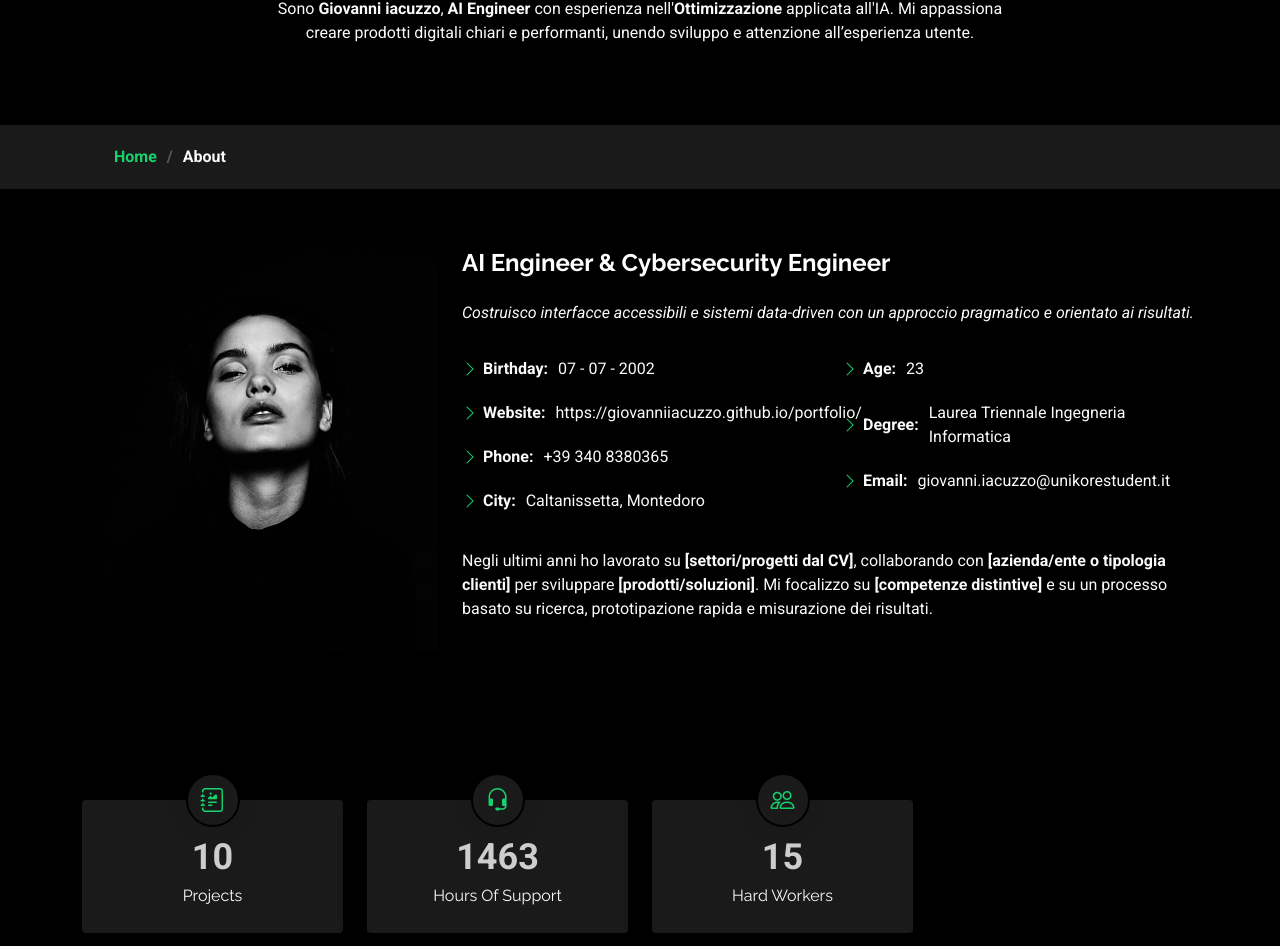
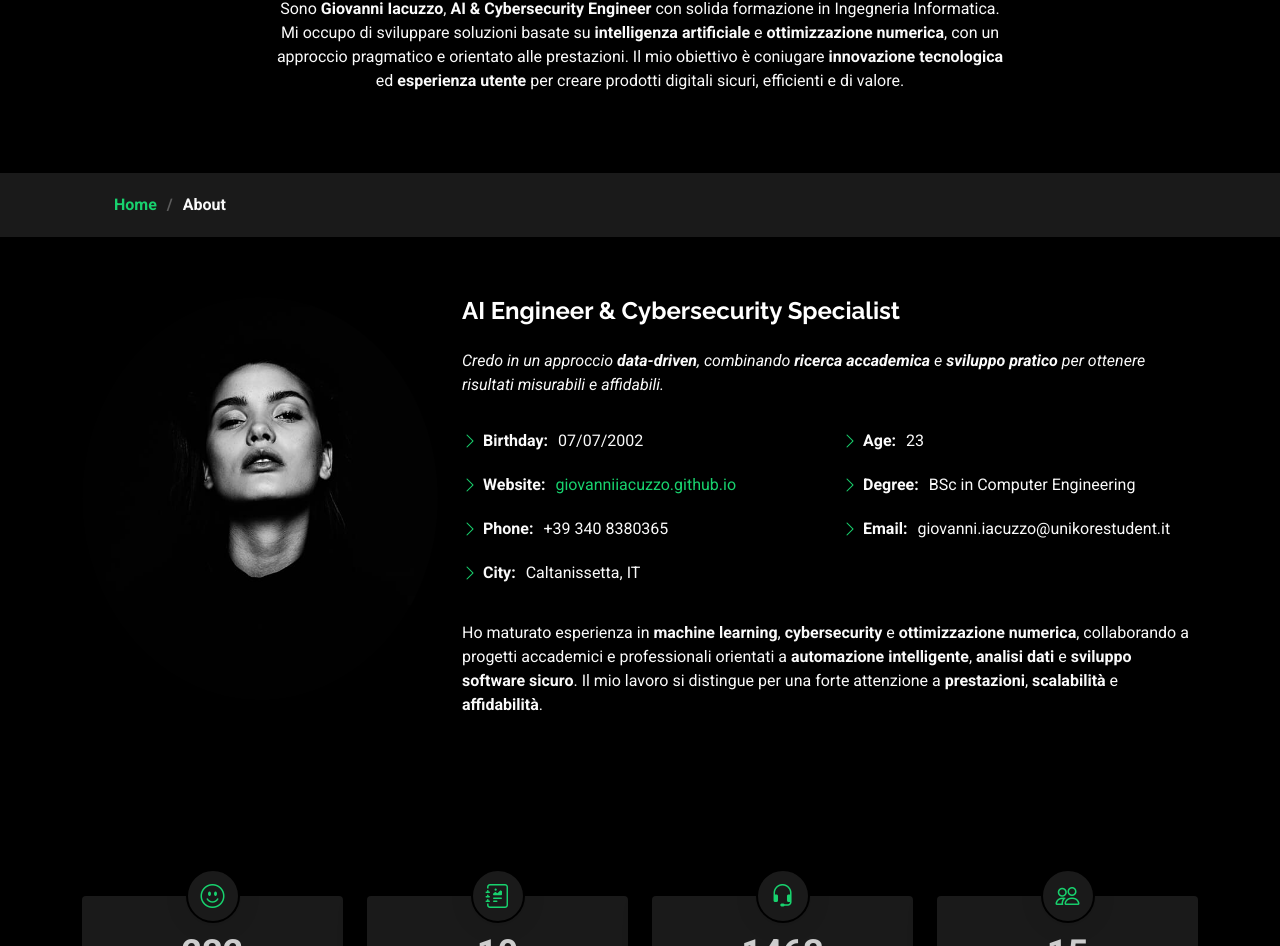
Before and after one commit to GiovanniIacuzzo/portfolio, a plain HTML site: page about.html in a window 1280 px wide. Shown: the part 218-1164 px from the top of the page. Drawn offline with Linux system fonts and the light colour scheme.

Commit message:
Aggiorna la sezione "About" in about.html con nuove informazioni personali e un design migliorato, inclusi titolo, contenuti e dettagli di contatto.

```diff
--- a/about.html
+++ b/about.html
@@ -60,8 +60,12 @@
     <div class="container">
       <div class="row d-flex justify-content-center text-center">
         <div class="col-lg-8">
-              <h1>About</h1>
-              <p class="mb-0">Sono <strong>Giovanni iacuzzo</strong>, <strong>AI Engineer</strong> con esperienza nell'<strong>Ottimizzazione</strong> applicata all'IA. Mi appassiona creare prodotti digitali chiari e performanti, unendo sviluppo e attenzione all’esperienza utente.</p>
+          <h1>About Me</h1>
+          <p class="mb-0">
+            Sono <strong>Giovanni Iacuzzo</strong>, <strong>AI & Cybersecurity Engineer</strong> con solida formazione in Ingegneria Informatica.
+            Mi occupo di sviluppare soluzioni basate su <strong>intelligenza artificiale</strong> e <strong>ottimizzazione numerica</strong>, con un approccio pragmatico e orientato alle prestazioni.
+            Il mio obiettivo è coniugare <strong>innovazione tecnologica</strong> ed <strong>esperienza utente</strong> per creare prodotti digitali sicuri, efficienti e di valore.
+          </p>
         </div>
       </div>
     </div>
@@ -78,50 +82,62 @@
 
 <!-- About Section -->
 <section id="about" class="about section">
+  <div class="container" data-aos="fade-up" data-aos-delay="100">
+    <div class="row gy-4 justify-content-center">
 
-      <div class="container" data-aos="fade-up" data-aos-delay="100">
+      <!-- Profile Image -->
+      <div class="col-lg-4 text-center">
+        <img src="assets/img/profile-img.jpg" class="img-fluid rounded-circle shadow-lg" alt="Foto profilo di Giovanni Iacuzzo">
+      </div>
 
-        <div class="row gy-4 justify-content-center">
-          <div class="col-lg-4">
-            <!-- Sostituisci l'immagine con la tua foto profilo se vuoi -->
-            <img src="assets/img/profile-img.jpg" class="img-fluid" alt="Foto profilo di [NOME COGNOME]">
-          </div>
+      <!-- Profile Content -->
       <div class="col-lg-8 content">
-            <h2>AI Engineer &amp; Cybersecurity Engineer</h2>
+        <h2>AI Engineer &amp; Cybersecurity Specialist</h2>
         <p class="fst-italic py-3">
-              Costruisco interfacce accessibili e sistemi data-driven con un approccio pragmatico e orientato ai risultati.
+          Credo in un approccio <strong>data-driven</strong>, combinando <strong>ricerca accademica</strong> e <strong>sviluppo pratico</strong> per ottenere risultati misurabili e affidabili.
         </p>
+
         <div class="row">
           <div class="col-lg-6">
             <ul>
-                  <li><i class="bi bi-chevron-right"></i> <strong>Birthday:</strong> <span>07 - 07 - 2002</span></li>
-                  <li><i class="bi bi-chevron-right"></i> <strong>Website:</strong> <span>https://giovanniiacuzzo.github.io/portfolio/</span></li>
+              <li><i class="bi bi-chevron-right"></i> <strong>Birthday:</strong> <span>07/07/2002</span></li>
+              <li><i class="bi bi-chevron-right"></i> <strong>Website:</strong> <a href="https://giovanniiacuzzo.github.io/portfolio/" target="_blank">giovanniiacuzzo.github.io</a></li>
               <li><i class="bi bi-chevron-right"></i> <strong>Phone:</strong> <span>+39 340 8380365</span></li>
-                  <li><i class="bi bi-chevron-right"></i> <strong>City:</strong> <span>Caltanissetta, Montedoro</span></li>
+              <li><i class="bi bi-chevron-right"></i> <strong>City:</strong> <span>Caltanissetta, IT</span></li>
             </ul>
           </div>
           <div class="col-lg-6">
             <ul>
               <li><i class="bi bi-chevron-right"></i> <strong>Age:</strong> <span>23</span></li>
-                  <li><i class="bi bi-chevron-right"></i> <strong>Degree:</strong> <span>Laurea Triennale Ingegneria Informatica</span></li>
+              <li><i class="bi bi-chevron-right"></i> <strong>Degree:</strong> <span>BSc in Computer Engineering</span></li>
               <li><i class="bi bi-chevron-right"></i> <strong>Email:</strong> <span>giovanni.iacuzzo@unikorestudent.it</span></li>
             </ul>
           </div>
         </div>
+
         <p class="py-3">
-              Negli ultimi anni ho lavorato su <strong>[settori/progetti dal CV]</strong>, collaborando con <strong>[azienda/ente o tipologia clienti]</strong> per sviluppare <strong>[prodotti/soluzioni]</strong>. Mi focalizzo su <strong>[competenze distintive]</strong> e su un processo basato su ricerca, prototipazione rapida e misurazione dei risultati.
+          Ho maturato esperienza in <strong>machine learning</strong>, <strong>cybersecurity</strong> e <strong>ottimizzazione numerica</strong>,
+          collaborando a progetti accademici e professionali orientati a <strong>automazione intelligente</strong>,
+          <strong>analisi dati</strong> e <strong>sviluppo software sicuro</strong>.
+          Il mio lavoro si distingue per una forte attenzione a <strong>prestazioni</strong>, <strong>scalabilità</strong> e <strong>affidabilità</strong>.
         </p>
       </div>
     </div>
+  </div>
+</section><!-- /About Section -->
 
-      </div>
-
-    </section><!-- /About Section -->
 
     <!-- Stats Section -->
     <section id="stats" class="stats section">
       <div class="container" data-aos="fade-up" data-aos-delay="100">
         <div class="row gy-4">
+          <div class="col-lg-3 col-md-6 d-flex flex-column align-items-center">
+            <i class="bi bi-emoji-smile"></i>
+            <div class="stats-item">
+              <span data-purecounter-start="0" data-purecounter-end="232" data-purecounter-duration="1" class="purecounter"></span>
+              <p>Happy Clients</p>
+            </div>
+          </div>
           <div class="col-lg-3 col-md-6 d-flex flex-column align-items-center">
             <i class="bi bi-journal-richtext"></i>
             <div class="stats-item">
```
Lines whose indentation alone changed are shown as unchanged.
